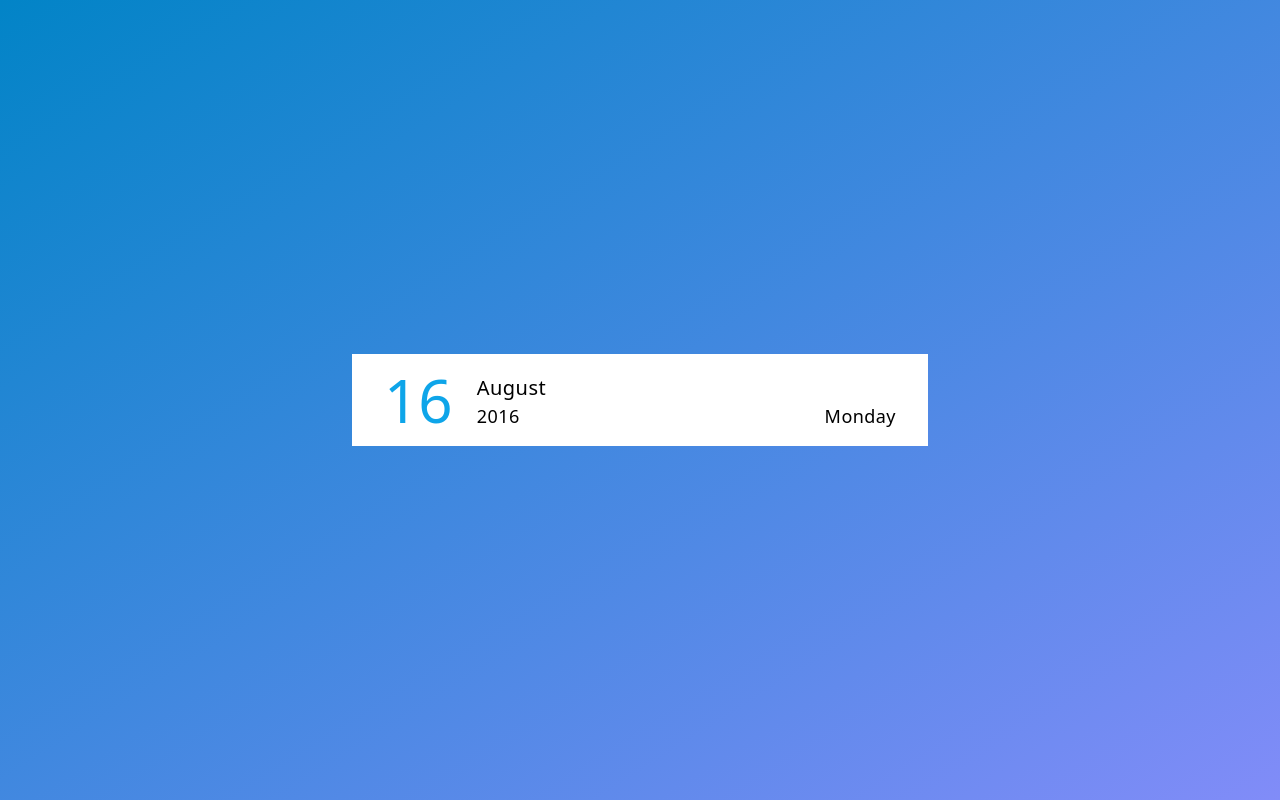
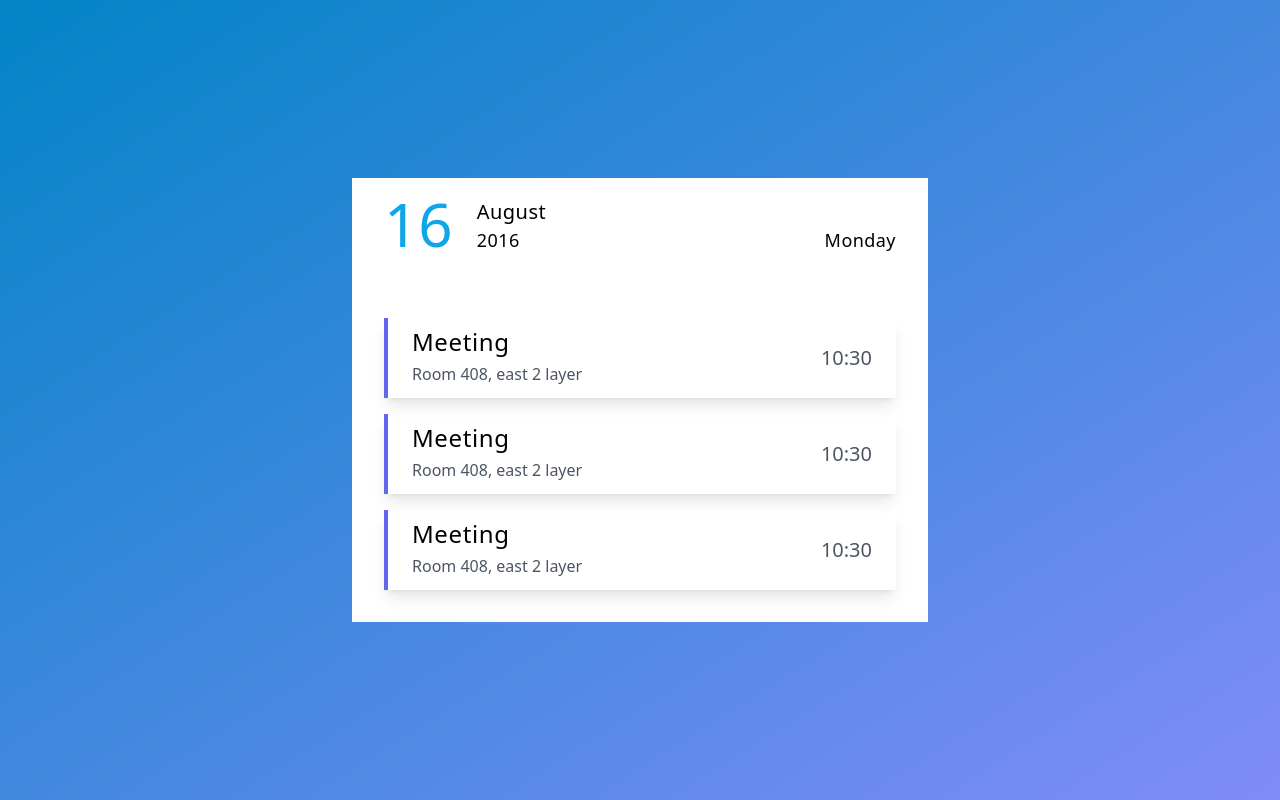
Before and after one commit to RedouaneAjgagal/weekly-task-organizer, a React (Vite) app: page / in a window 1280 px wide. Built offline with nearby package versions, Linux system fonts and the light colour scheme.

Commit message:
Add Todos UI

```diff
--- a/src/components/TodoCard.tsx
+++ b/src/components/TodoCard.tsx
@@ -1,10 +1,12 @@
 import React from 'react'
 import TodoDay from './TodoTime'
+import TodoList from './TodoList'
 
 const TodoCard = () => {
     return (
-        <section className="p-4 bg-white max-w-xl w-full">
+        <section className="p-4 bg-white max-w-xl w-full flex flex-col gap-12">
             <TodoDay />
+            <TodoList />
         </section>
     )
 }
--- /dev/null
+++ b/src/components/TodoItem.tsx
@@ -0,0 +1,15 @@
+import React from 'react'
+
+const TodoItem = () => {
+    return (
+        <li className='border-l-4 border-l-indigo-500 shadow-lg px-6 py-2 flex justify-between items-center leading-8'>
+            <div>
+                <h2 className='text-2xl font-medium tracking-wide'>Meeting</h2>
+                <p className='text-gray-600 font-medium '>Room 408, east 2 layer</p>
+            </div>
+            <p className='text-gray-600 text-xl'>10:30</p>
+        </li>
+    )
+}
+
+export default TodoItem
--- /dev/null
+++ b/src/components/TodoList.tsx
@@ -0,0 +1,13 @@
+import React from 'react'
+import TodoItem from './TodoItem'
+const TodoList = () => {
+    return (
+        <ul className='p-4 flex flex-col gap-4'>
+            <TodoItem />
+            <TodoItem />
+            <TodoItem />
+        </ul>
+    )
+}
+
+export default TodoList
```
